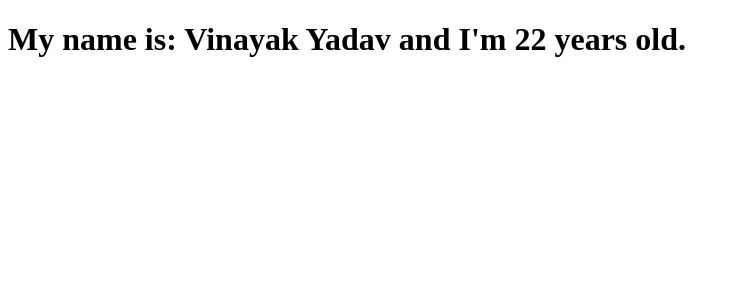
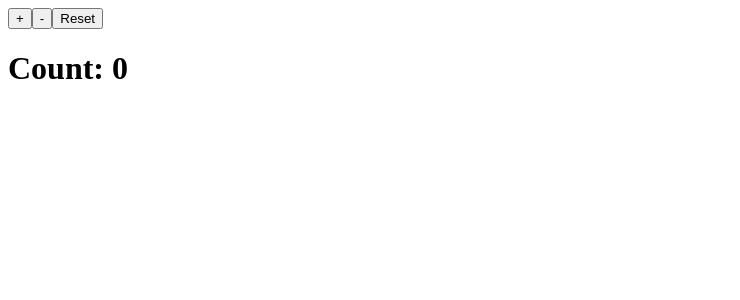
Before and after one commit to juniorcoderr/Frontend-Learning, a React (Vite) app in the folder React/my-app/: page / in a window 1280 px wide. Shown: the top 300 px of the page, without its empty margins (0-740 px from the left). Built offline with nearby package versions, Linux system fonts and the light colour scheme.

Commit message:
Implement the example for useReducer hook in ReactJS

```diff
--- a/React/my-app/src/App.jsx
+++ b/React/my-app/src/App.jsx
@@ -32,8 +32,9 @@
 // import ComponentC from "./components/11-Prop-Drilling/01-Problem/ComponentC";
 // import ComponentD from "./components/11-Prop-Drilling/01-Problem/ComponentD";
 // import ComponentA from "./components/11-Prop-Drilling/02-Solution/ContextAPI/ComponentA";
+// import ComponentA from "./components/10-Hooks/03-useContext/ComponentA";
 
-import ComponentA from "./components/10-Hooks/03-useContext/ComponentA";
+import CounterExample from "./components/10-Hooks/04-useReducer/CounterExample";
 
 const App = () => {
   return (
@@ -106,8 +107,11 @@ const App = () => {
       ---Solution using ContextAPI---
       <ComponentA />
 
-      ---Solution using useContext() hook */}
-      <ComponentA />
+      ---Solution using useContext() hook
+      <ComponentA /> */}
+
+      {/* 13 - useReducer hook */}
+      <CounterExample />
     </div>
   );
 };
--- /dev/null
+++ b/React/my-app/src/components/10-Hooks/04-useReducer/CounterExample.jsx
@@ -0,0 +1,47 @@
+import { useReducer } from "react";
+
+// providing the intital state
+const initialState = { count: 0 };
+
+// reducer function -> state = which thing are we updating and action = then how we have to update that thing
+const reducer = (state, action) => {
+  // here we can either use if-else statements or we can use ternary operator or switch case statements
+  switch (action.type) {
+    case "increment":
+      return {
+        ...state,
+        count: state.count + 1,
+      };
+    case "decrement":
+      return {
+        ...state,
+        count: state.count - 1,
+      };
+    case "reset":
+      return {
+        ...state,
+        count: 0,
+      };
+
+    default:
+      return state;
+  }
+};
+
+const CounterExample = () => {
+  // here state is use to display the data into the UI & dispatch function allows us to change our state ->
+  // means it will allows us to provide some sort of rule, if that rule is equal to increment we are going to incrementing and if that rule is equal to decrement we are decrementing. Overall this function allows us to change our state
+
+  const [state, dispatch] = useReducer(reducer, initialState);
+
+  return (
+    <div>
+      <button onClick={() => dispatch({ type: "increment" })}>+</button>
+      <button onClick={() => dispatch({ type: "decrement" })}>-</button>
+      <button onClick={() => dispatch({ type: "reset" })}>Reset</button>
+      <h1>Count: {state.count}</h1>
+    </div>
+  );
+};
+
+export default CounterExample;
```
